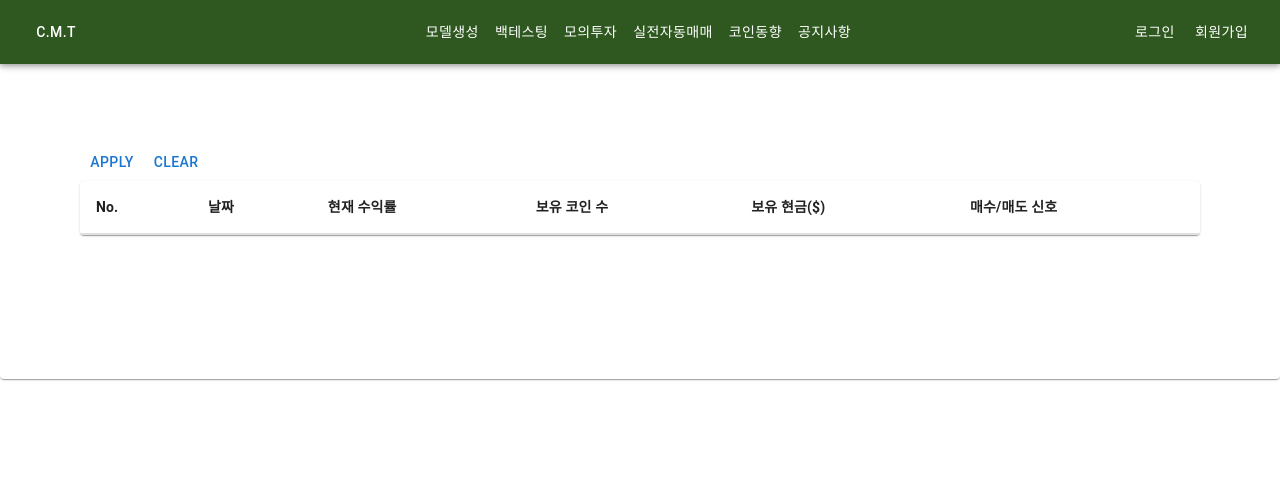
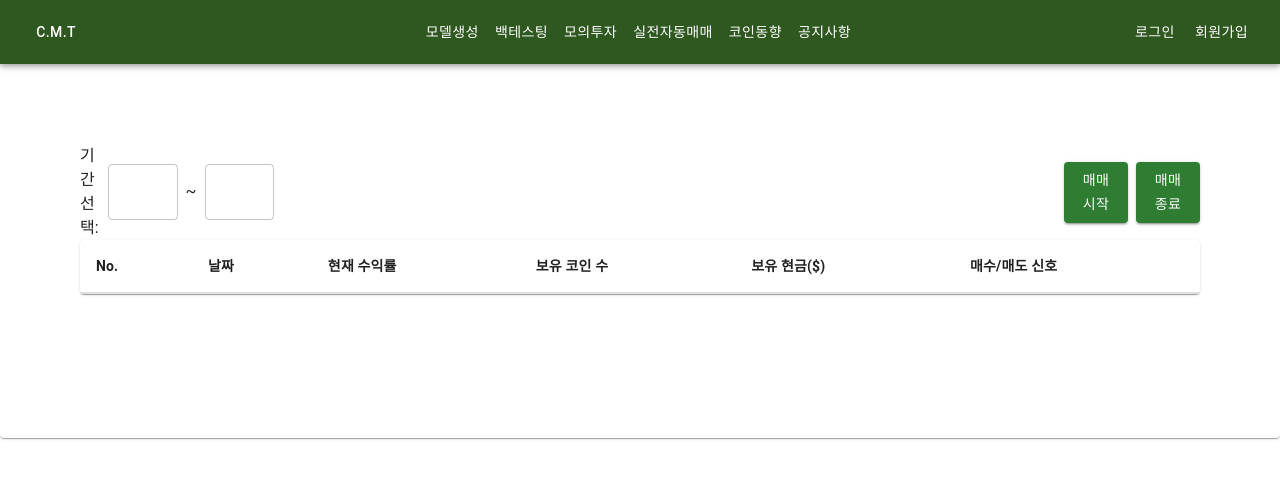
Before and after one commit to jiyeonBong/frontPractice, a React (Create React App) app: page /autotrading in a window 1280 px wide. Shown: the top 478 px of the page. Built offline with nearby package versions, Linux system fonts and the light colour scheme.

Commit message:
AutoTrading페이지수정중

```diff
--- a/package.json
+++ b/package.json
@@ -9,6 +9,7 @@
     "@mui/lab": "^5.0.0-alpha.125",
     "@mui/material": "^5.11.13",
     "@mui/styled-engine-sc": "^5.11.11",
+    "@mui/x-date-pickers": "^6.0.4",
     "@testing-library/jest-dom": "^5.16.5",
     "@testing-library/react": "^13.4.0",
     "@testing-library/user-event": "^13.5.0",
@@ -18,7 +19,6 @@
     "mysql": "^2.18.1",
     "react": "^18.2.0",
     "react-bootstrap": "^2.7.2",
-    "react-datepicker": "^4.11.0",
     "react-dom": "^18.2.0",
     "react-router-dom": "^6.9.0",
     "react-scripts": "5.0.1",
--- a/src/components/Pages/AutoTrading.js
+++ b/src/components/Pages/AutoTrading.js
@@ -1,7 +1,8 @@
 /*eslint-disable*/
 import React, {useState} from 'react';
 import { Box,TextField, Paper, Typography, Grid,Button,TableCell, TableContainer, Table, TableRow, IconButton } from '@mui/material';
-import DatePicker from '@mui/lab/DatePicker';
+import DatePicker from 'react-datepicker';
+import 'react-datepicker/dist/react-datepicker.css';
 
 const AutoTrading = () => {
     const [startDate, setStartDate] = useState(null);
@@ -16,47 +17,46 @@ const AutoTrading = () => {
     };
 
     const handleApplyButtonClick = () => {
-      console.log('Selected date range:', startDate, endDate);
+        console.log('Apply clicked');
+        console.log(`Start Date: ${startDate}`);
+        console.log(`End Date: ${endDate}`);
     };
 
     const handleClearButtonClick = () => {
+        console.log('Clear clicked');
         setStartDate(null);
         setEndDate(null);
     };
     return(
         <>
-        <Grid item xs={12} sm={7.5}>
+        {/* <Grid item xs={12} sm={7.5}> */}
         <Paper sx={{ padding:10, display: 'flex', justifyContent: 'center' }}>
         <Grid container justifyContent="space-between" alignItems="center" sx={{ marginBottom: 8 }}>
+
         <Box display="flex" alignItems="center">
+            <Typography sx={{ mr: 1 }}>기간선택:</Typography>
+            <Box display="flex" alignItems="center" sx={{ flexGrow: 1 }}>
                 <DatePicker
-                label="Start Date"
-                value={startDate}
+                selected={startDate}
                 onChange={handleStartDateChange}
-                renderInput={(params) => <TextField {...params} />}
+                dateFormat="yyyy/MM/dd"
+                customInput={<TextField />}
                 sx={{ mr: 1 }}
                 />
+                <Typography sx={{ mx: 1 }}>~</Typography>
                 <DatePicker
-                label="End Date"
-                value={endDate}
+                selected={endDate}
                 onChange={handleEndDateChange}
-                renderInput={(params) => <TextField {...params} />}
+                dateFormat="yyyy/MM/dd"
+                customInput={<TextField />}
                 sx={{ mr: 1 }}
-            />
-            <Box flexGrow={1} />
-            <Button onClick={handleApplyButtonClick}>Apply</Button>
-            <Button onClick={handleClearButtonClick}>Clear</Button>
+                />{" "}
             </Box>
-        {/* <Grid item>
-            기간선택:
-            <DatePicker selected={startDate} onChange={date => setStartDate(date)} />
-            에서
-            <DatePicker selected={endDate} onChange={date => setEndDate(date)} />
-            까지
-            모델선택
-            <Button variant="contained" color="success">매매 시작</Button>{" "}
-            <Button variant="contained" color="success">매매 중지</Button>
-        </Grid> */}
+
+            {/* <Box sx={{ flexGrow: 1 }} /> */}
+            <Button variant="contained" color="success" onClick={handleApplyButtonClick} sx={{ marginLeft: '790px', mr: 1 }}>매매시작</Button>
+            <Button variant="contained" color="success" onClick={handleClearButtonClick}>매매종료</Button>
+        </Box>
         <TableContainer component={Paper}>
             <Table sx={{ minWidth: 650 }} aria-label="simple table">
                 <TableRow>
@@ -71,7 +71,7 @@ const AutoTrading = () => {
         </TableContainer>
         </Grid>
         </Paper>
-        </Grid>
+        {/* </Grid> */}
         </>
     )
 };
```
Also changed, not shown: 1 other file (tests, documents, lock files or other folders). Lines whose indentation alone changed are shown as unchanged.
